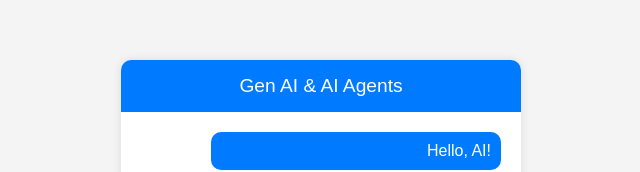
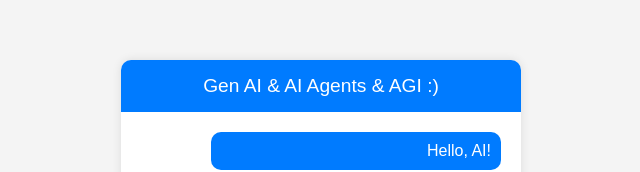
Before and after one commit to yogi0348/github-actions-nodejs, a website: page public/index.html in a window 1280 px wide. Shown: the part 223-395 px from the top of the page, without its empty margins (319-959 px from the left). Drawn offline with Linux system fonts and the light colour scheme.

Commit message:
Added smile

```diff
--- a/public/index.html
+++ b/public/index.html
@@ -95,7 +95,7 @@
 
     <div class="chat-container">
         <div class="chat-header">
-            Gen AI & AI Agents
+            Gen AI & AI Agents & AGI :)
         </div>
         <div class="chat-messages">
             <!-- Example Messages -->
```
